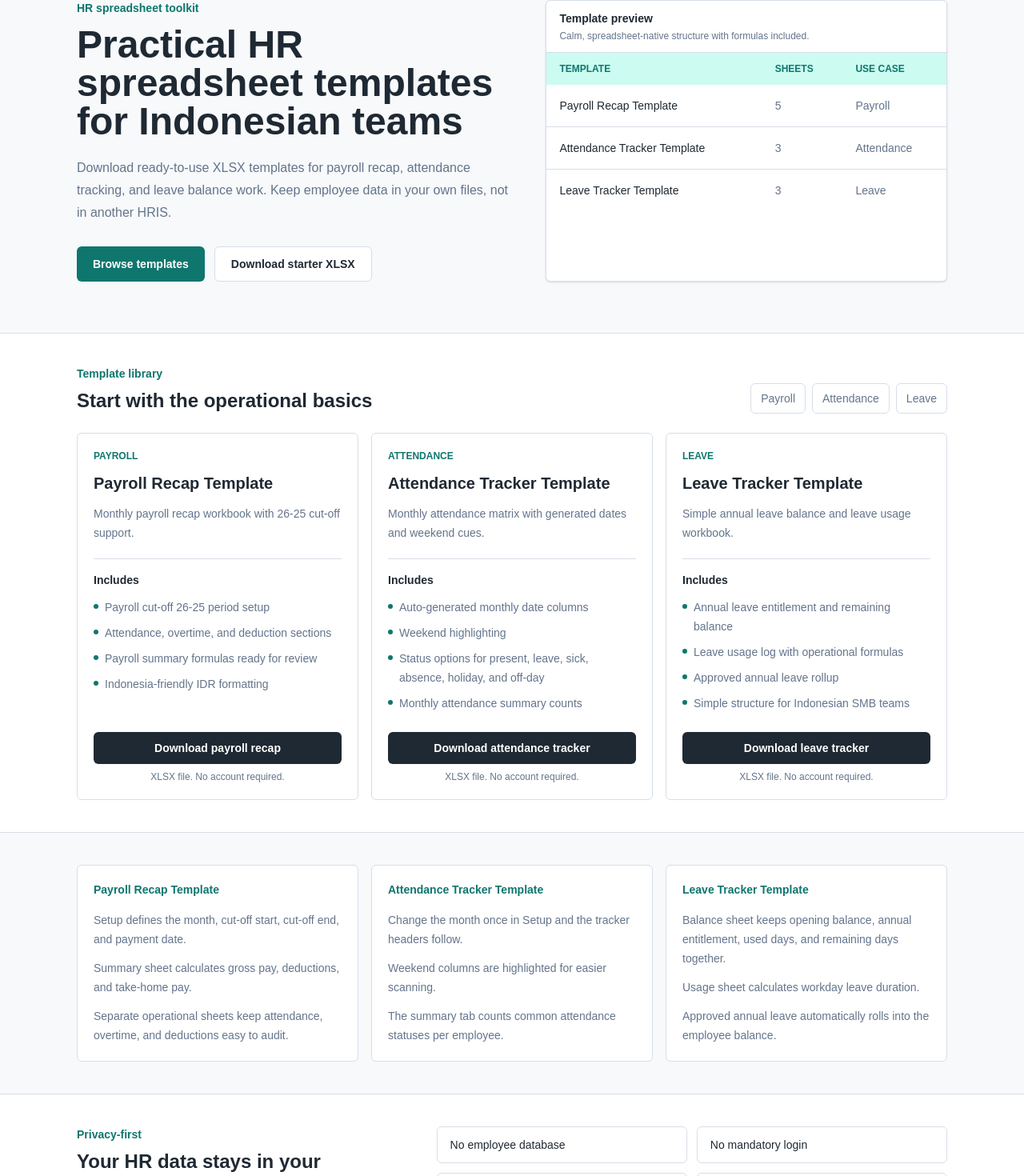
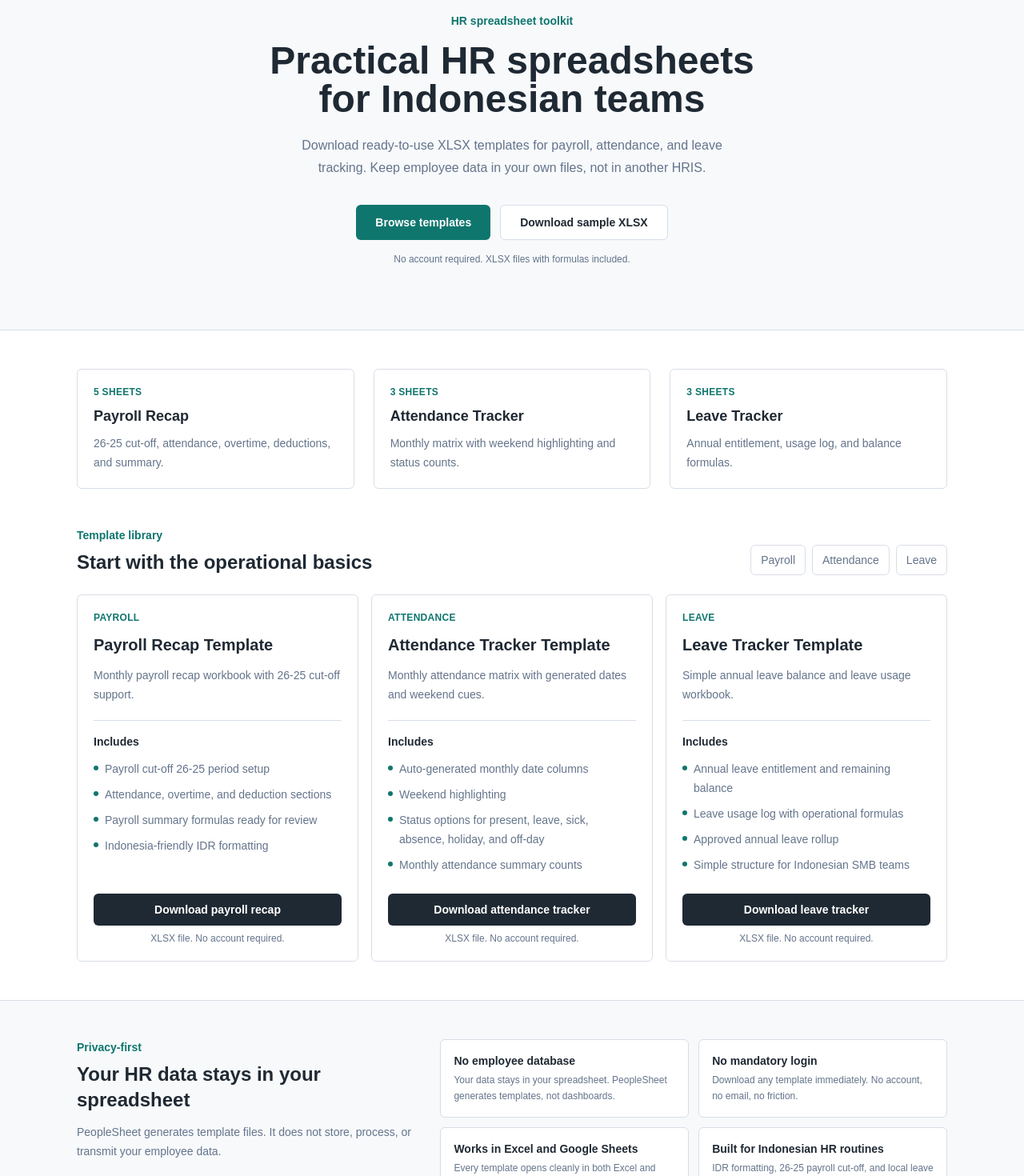
Before and after one commit to Reckbeg/PeopleSheet, a Next.js app: page / in a window 1280 px wide. Shown: the part 121-1591 px from the top of the page at 80% size. Built offline with nearby package versions, Linux system fonts and the light colour scheme.

Commit message:
feat: improve homepage with better hierarchy, privacy cards, and streamlined sections

```diff
--- a/src/app/page.tsx
+++ b/src/app/page.tsx
@@ -1,11 +1,27 @@
 import Link from "next/link";
 import { categories, templates } from "@/lib/templates";
 
-const operatingNotes = [
-  "No employee database",
-  "No mandatory login",
-  "Works in Excel and Google Sheets",
-  "Built for Indonesian HR routines",
+const privacyNotes = [
+  {
+    title: "No employee database",
+    description:
+      "Your data stays in your spreadsheet. PeopleSheet generates templates, not dashboards.",
+  },
+  {
+    title: "No mandatory login",
+    description:
+      "Download any template immediately. No account, no email, no friction.",
+  },
+  {
+    title: "Works in Excel and Google Sheets",
+    description:
+      "Every template opens cleanly in both Excel and Google Sheets.",
+  },
+  {
+    title: "Built for Indonesian HR routines",
+    description:
+      "IDR formatting, 26-25 payroll cut-off, and local leave conventions included.",
+  },
 ];
 
 export default function Home() {
@@ -28,73 +44,74 @@ export default function Home() {
       </header>
 
       <section className="border-b border-line bg-surface">
-        <div className="mx-auto grid w-full max-w-6xl gap-8 px-4 py-12 sm:px-6 lg:grid-cols-[1.05fr_0.95fr] lg:px-8 lg:py-16">
-          <div className="flex flex-col justify-center">
+        <div className="mx-auto flex w-full max-w-6xl flex-col items-center px-4 py-16 text-center sm:px-6 lg:px-8 lg:py-20">
           <p className="text-sm font-semibold text-accent">
             HR spreadsheet toolkit
           </p>
-            <h1 className="mt-3 max-w-3xl text-4xl font-semibold tracking-normal text-foreground sm:text-5xl">
-              Practical HR spreadsheet templates for Indonesian teams
+          <h1 className="mt-4 max-w-2xl text-4xl font-semibold tracking-normal text-foreground sm:text-5xl">
+            Practical HR spreadsheets for Indonesian teams
           </h1>
-            <p className="mt-5 max-w-2xl text-base leading-7 text-muted">
-              Download ready-to-use XLSX templates for payroll recap, attendance
-              tracking, and leave balance work. Keep employee data in your own
-              files, not in another HRIS.
+          <p className="mt-5 max-w-xl text-base leading-7 text-muted">
+            Download ready-to-use XLSX templates for payroll, attendance, and
+            leave tracking. Keep employee data in your own files, not in another
+            HRIS.
           </p>
-            <div className="mt-7 flex flex-col gap-3 sm:flex-row">
+          <div className="mt-8 flex flex-col gap-3 sm:flex-row">
             <a
               href="#templates"
-                className="inline-flex h-11 items-center justify-center rounded-md bg-accent px-5 text-sm font-semibold text-white transition hover:bg-teal-800"
+              className="inline-flex h-11 items-center justify-center rounded-md bg-accent px-6 text-sm font-semibold text-white transition hover:bg-accent/90"
             >
               Browse templates
             </a>
             <a
               href="/templates/payroll-recap/download"
-                className="inline-flex h-11 items-center justify-center rounded-md border border-line bg-white px-5 text-sm font-semibold text-foreground transition hover:border-accent hover:text-accent"
+              className="inline-flex h-11 items-center justify-center rounded-md border border-line bg-white px-6 text-sm font-semibold text-foreground transition hover:border-accent hover:text-accent"
             >
-                Download starter XLSX
+              Download sample XLSX
             </a>
           </div>
-          </div>
-
-          <div className="overflow-hidden rounded-md border border-line bg-white shadow-sm">
-            <div className="border-b border-line px-4 py-3">
-              <p className="text-sm font-semibold">Template preview</p>
-              <p className="mt-1 text-xs text-muted">
-                Calm, spreadsheet-native structure with formulas included.
+          <p className="mt-4 text-xs text-muted">
+            No account required. XLSX files with formulas included.
           </p>
         </div>
-            <div className="overflow-x-auto">
-              <table className="min-w-full text-left text-sm">
-                <thead className="bg-accent-soft text-xs font-semibold uppercase tracking-normal text-accent">
-                  <tr>
-                    <th className="px-4 py-3">Template</th>
-                    <th className="px-4 py-3">Sheets</th>
-                    <th className="px-4 py-3">Use case</th>
-                  </tr>
-                </thead>
-                <tbody className="divide-y divide-line">
-                  {templates.map((template) => (
-                    <tr key={template.slug}>
-                      <td className="px-4 py-4 font-medium text-foreground">
-                        {template.name}
-                      </td>
-                      <td className="px-4 py-4 text-muted">
-                        {template.sheets.length}
-                      </td>
-                      <td className="px-4 py-4 text-muted">{template.category}</td>
-                    </tr>
+      </section>
+
+      <section className="mx-auto w-full max-w-6xl px-4 py-12 sm:px-6 lg:px-8">
+        <div className="grid gap-6 sm:grid-cols-3">
+          {[
+            {
+              label: "5 sheets",
+              title: "Payroll Recap",
+              desc: "26-25 cut-off, attendance, overtime, deductions, and summary.",
+            },
+            {
+              label: "3 sheets",
+              title: "Attendance Tracker",
+              desc: "Monthly matrix with weekend highlighting and status counts.",
+            },
+            {
+              label: "3 sheets",
+              title: "Leave Tracker",
+              desc: "Annual entitlement, usage log, and balance formulas.",
+            },
+          ].map((item) => (
+            <div
+              key={item.title}
+              className="rounded-md border border-line bg-white p-5"
+            >
+              <p className="text-xs font-semibold uppercase tracking-wide text-accent">
+                {item.label}
+              </p>
+              <h3 className="mt-2 text-lg font-semibold">{item.title}</h3>
+              <p className="mt-2 text-sm leading-6 text-muted">{item.desc}</p>
+            </div>
           ))}
-                </tbody>
-              </table>
-            </div>
-          </div>
         </div>
       </section>
 
       <section
         id="templates"
-        className="mx-auto w-full max-w-6xl px-4 py-10 sm:px-6 lg:px-8"
+        className="mx-auto w-full max-w-6xl px-4 pb-12 sm:px-6 lg:px-8"
       >
         <div className="flex flex-col gap-3 sm:flex-row sm:items-end sm:justify-between">
           <div>
@@ -122,7 +139,7 @@ export default function Home() {
               className="flex min-h-[420px] flex-col rounded-md border border-line bg-white p-5"
             >
               <div>
-                <p className="text-xs font-semibold uppercase tracking-normal text-accent">
+                <p className="text-xs font-semibold uppercase tracking-wide text-accent">
                   {template.category}
                 </p>
                 <h3 className="mt-3 text-xl font-semibold tracking-normal">
@@ -148,7 +165,7 @@ export default function Home() {
               <div className="mt-auto pt-6">
                 <a
                   href={`/templates/${template.slug}/download`}
-                  className="inline-flex h-10 w-full items-center justify-center rounded-md bg-foreground px-4 text-sm font-semibold text-white transition hover:bg-zinc-700"
+                  className="inline-flex h-10 w-full items-center justify-center rounded-md bg-foreground px-4 text-sm font-semibold text-white transition hover:bg-foreground/90"
                 >
                   {template.downloadLabel}
                 </a>
@@ -161,46 +178,40 @@ export default function Home() {
         </div>
       </section>
 
-      <section className="border-y border-line bg-surface">
-        <div className="mx-auto grid w-full max-w-6xl gap-4 px-4 py-10 sm:px-6 lg:grid-cols-3 lg:px-8">
-          {templates.map((template) => (
-            <div key={template.slug} className="rounded-md border border-line bg-white p-5">
-              <p className="text-sm font-semibold text-accent">{template.name}</p>
-              <ul className="mt-4 space-y-3 text-sm leading-6 text-muted">
-                {template.preview.map((item) => (
-                  <li key={item}>{item}</li>
-                ))}
-              </ul>
-            </div>
-          ))}
-        </div>
-      </section>
-
-      <section
-        id="privacy"
-        className="mx-auto w-full max-w-6xl px-4 py-10 sm:px-6 lg:px-8"
-      >
-        <div className="grid gap-6 lg:grid-cols-[0.8fr_1.2fr]">
+      <section id="privacy" className="border-t border-line bg-surface">
+        <div className="mx-auto w-full max-w-6xl px-4 py-12 sm:px-6 lg:px-8">
+          <div className="grid gap-8 lg:grid-cols-[0.8fr_1.2fr]">
             <div>
               <p className="text-sm font-semibold text-accent">Privacy-first</p>
               <h2 className="mt-2 text-2xl font-semibold tracking-normal">
                 Your HR data stays in your spreadsheet
               </h2>
+              <p className="mt-3 text-sm leading-6 text-muted">
+                PeopleSheet generates template files. It does not store, process,
+                or transmit your employee data.
+              </p>
             </div>
             <div className="grid gap-3 sm:grid-cols-2">
-            {operatingNotes.map((note) => (
-              <div key={note} className="rounded-md border border-line bg-white px-4 py-3 text-sm font-medium">
-                {note}
+              {privacyNotes.map((note) => (
+                <div
+                  key={note.title}
+                  className="rounded-md border border-line bg-white px-4 py-4"
+                >
+                  <p className="text-sm font-semibold">{note.title}</p>
+                  <p className="mt-1 text-xs leading-5 text-muted">
+                    {note.description}
+                  </p>
                 </div>
               ))}
+            </div>
           </div>
         </div>
       </section>
 
       <footer className="border-t border-line bg-white">
         <div className="mx-auto flex w-full max-w-6xl flex-col gap-2 px-4 py-6 text-sm text-muted sm:flex-row sm:items-center sm:justify-between sm:px-6 lg:px-8">
-          <p>PeopleSheet is an indie-built HR spreadsheet template library.</p>
-          <p>Built for practical operators, not dashboard theater.</p>
+          <p>PeopleSheet. HR spreadsheet templates.</p>
+          <p>Built for practical operators.</p>
         </div>
       </footer>
     </main>
```
Lines whose indentation alone changed are shown as unchanged.
